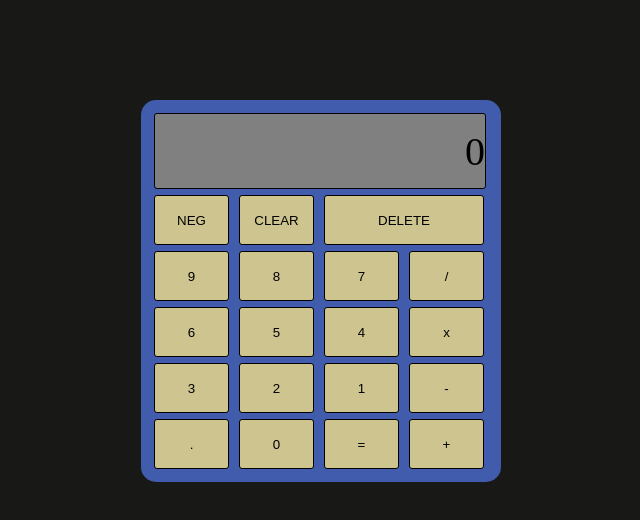
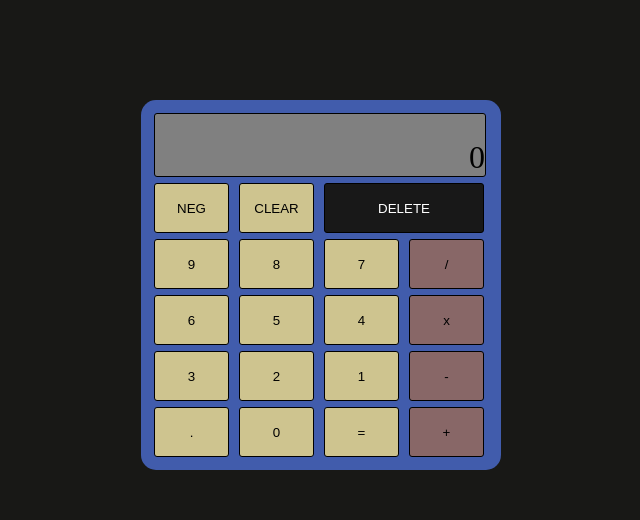
Before and after one commit to auseini/js-calculator, a plain HTML site: page index.html in a window 1280 px wide. Shown: the whole page, without its empty margins (319-959 px from the left). Drawn offline with Linux system fonts and the light colour scheme.

Commit message:
Fixed error wher multiple decimals could be used and changed some button colors

```diff
--- a/index.html
+++ b/index.html
@@ -21,27 +21,27 @@
 			<form class="buttons" onsubmit="return false">
 				<button id="negative" class="button">NEG</button>
 				<button id="clear" class="button">CLEAR</button>
-				<button id="delete" class="bigButton button">DELETE</button>
+				<button id="delete" class="delete bigButton button">DELETE</button>
 
 				<button id="nine" class="button">9</button>
 				<button id="eight" class="button">8</button>
 				<button id="seven" class="button">7</button>
-				<button id="divide" class="button">/</button>
+				<button id="divide" class="operation button">/</button>
 
 				<button id="six" class="button">6</button>
 				<button id="five" class="button">5</button>
 				<button id="four" class="button">4</button>
-				<button id="multiply" class="button">x</button>
+				<button id="multiply" class="operation button">x</button>
 
 				<button id="three" class="button">3</button>
 				<button id="two" class="button">2</button>
 				<button id="one" class="button">1</button>
-				<button id="subtract" class="button">-</button>
+				<button id="subtract" class="operation button">-</button>
 
 				<button id="decimal" class="button">.</button>
 				<button id="zero" class="button">0</button>
 				<button id="equals" class="button">=</button>
-				<button id="add" class="button">+</button>
+				<button id="add" class="operation button">+</button>
 
 			</form>
 		</div>
--- a/script.js
+++ b/script.js
@@ -45,6 +45,9 @@ function deleteDigit(e){
 }
 //function to add digit or decimal to number
 function addDigit(e){
+	if (e.target.textContent === "." && currNum.includes(".")){
+		return;
+	}
 	currNum += e.target.textContent;
 	updateDisplay();
 }
@@ -78,6 +81,7 @@ function calculate(){
 			break;
 		default:
 			if(numTwo === "0"){
+				alert("Can not divide by 0!");
 				break;
 			}
 			currNum = (+numOne) / (+numTwo);
@@ -101,6 +105,8 @@ function updateDisplay(){
 function makeNegative(){
 	if(currNum === ""){
 		currNum = "-";
+	} else{
+		alert("Can only have 1 negative sign at the beginning of the number.")
 	}
 	updateDisplay();
 }
--- a/styles.css
+++ b/styles.css
@@ -9,6 +9,7 @@ html, body{
 	padding: 10px;
 	border-radius: 15px;
 	background: rgb(65, 92, 172);
+	width: 340px;
 }
 main{
 	display: flex;
@@ -29,17 +30,16 @@ main{
 }
 .display{
 	text-align: right;
-	height: 60px;
+	height: 35px;
 	margin: 0;
-	font-size: 40px;
+	font-size: 32px;
 	display: table-cell;
 	justify-content: center;
-	padding: 14px 0px 0px 0px;
-
+	padding: 25px 0px 0px 0px;
+	width: 330px;
 	align-items: center;
 }
 .button{
-
 	background: rgb(206, 196, 143);
 	width: 75px;
 	height: 50px;
@@ -54,9 +54,16 @@ main{
 	margin: auto;
 	width: 340px
 }
+.delete{
+	background: rgb(24, 24, 24);
+	color: white;
+}
 .bigButton{
 	width: 160px;
 	height: 50px;
+}
+.operation{
+	background: rgb(136, 103, 103);
 }
 button:active{
 	background: royalblue;
```
